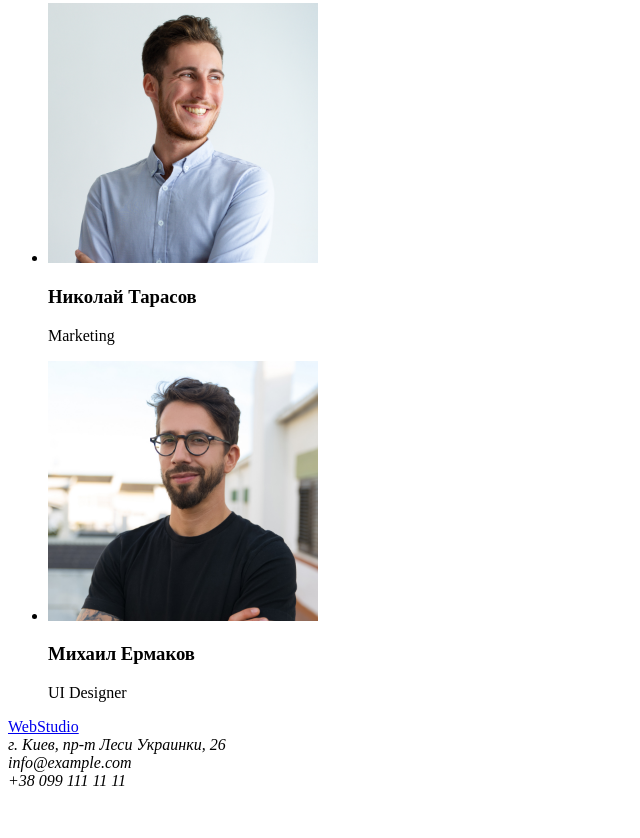
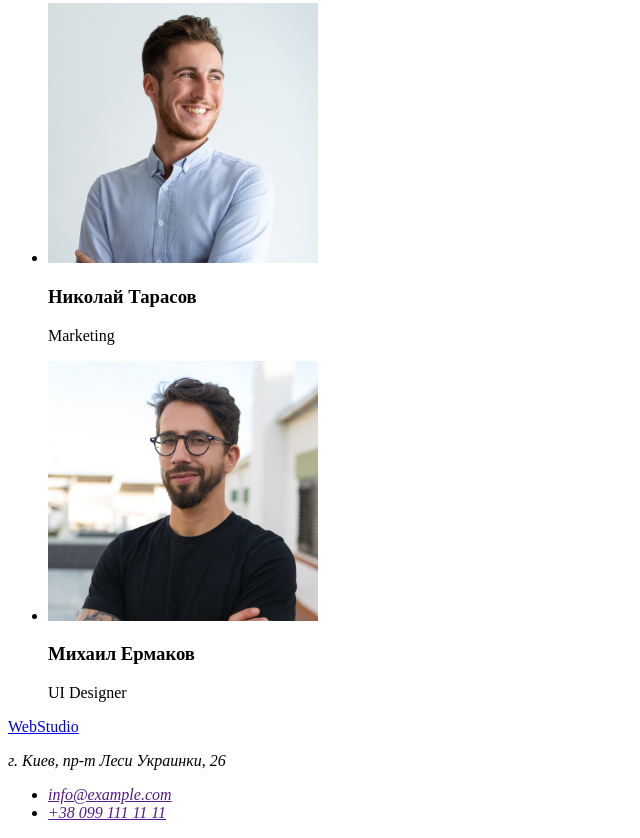
Before and after one commit to YuriiIva/goit-markup-hw-01, a plain HTML site: page index.html in a window 1280 px wide. Shown: the part 2333-3171 px from the top of the page, without its empty margins (0-640 px from the left). Before the commit the page ends 3131 px from the top, so only its background shows below. Drawn offline with Linux system fonts and the light colour scheme.

Commit message:
Домашняя 1 исправленная

```diff
--- a/index.html
+++ b/index.html
@@ -28,7 +28,8 @@
     <main>
         <section>
             <h1>Эффективные решения для вашего бизнеса</h1>
-           <button>Заказать услугу</button>
+           <button type="">Заказать услугу</button>
+
         </section>
         <!--Особенности-->
         <section>
@@ -95,7 +96,11 @@
             WebStudio
         </a>
 <address>
-    г. Киев, пр-т Леси Украинки, 26 <br>info@example.com <br>+38 099 111 11 11
+       <p>г. Киев, пр-т Леси Украинки, 26</p>
+       <ul>
+           <li> <a href="">info@example.com</a></li>
+           <li> <a href="">+38 099 111 11 11</a></li>
+       </ul>
 </address>
      </footer>
 </body>
```
